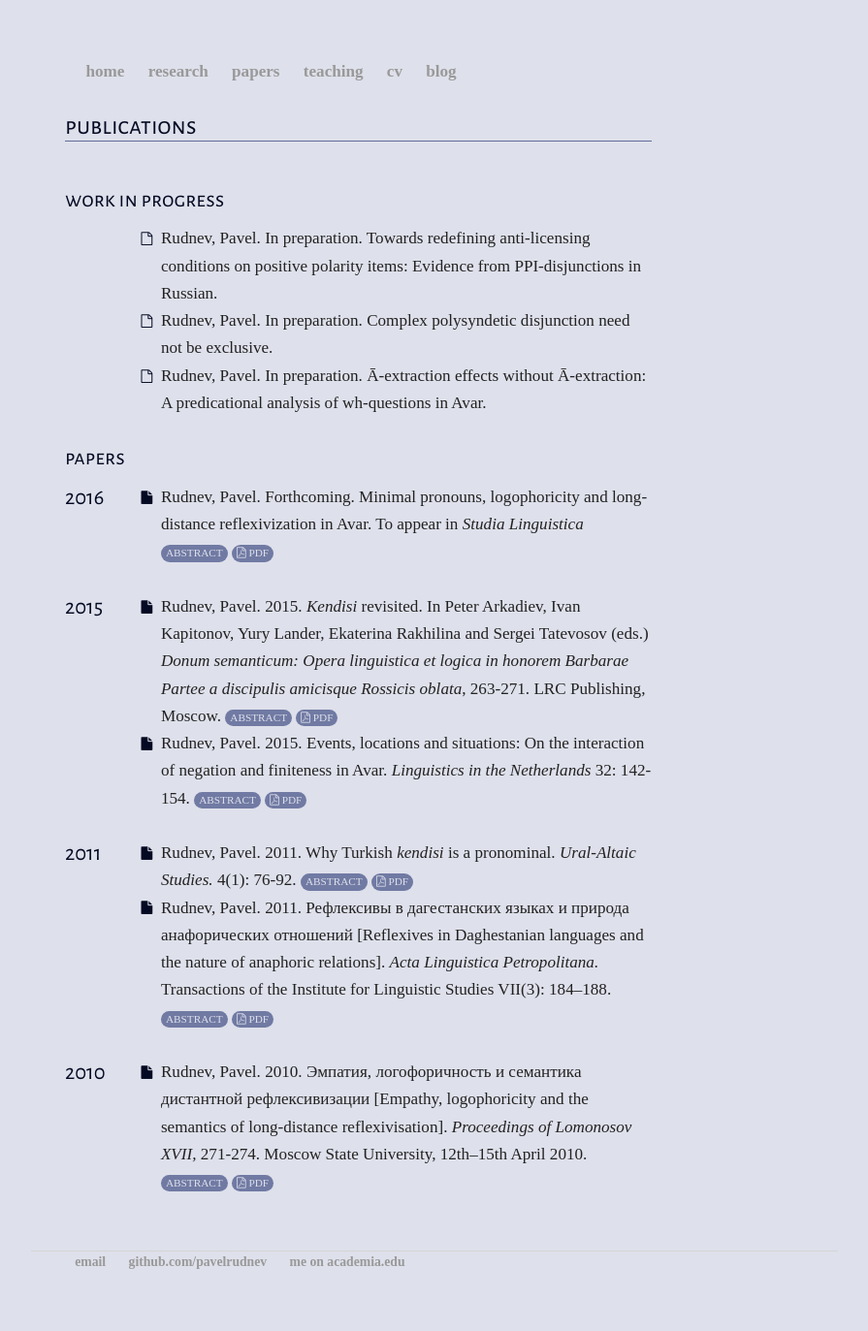
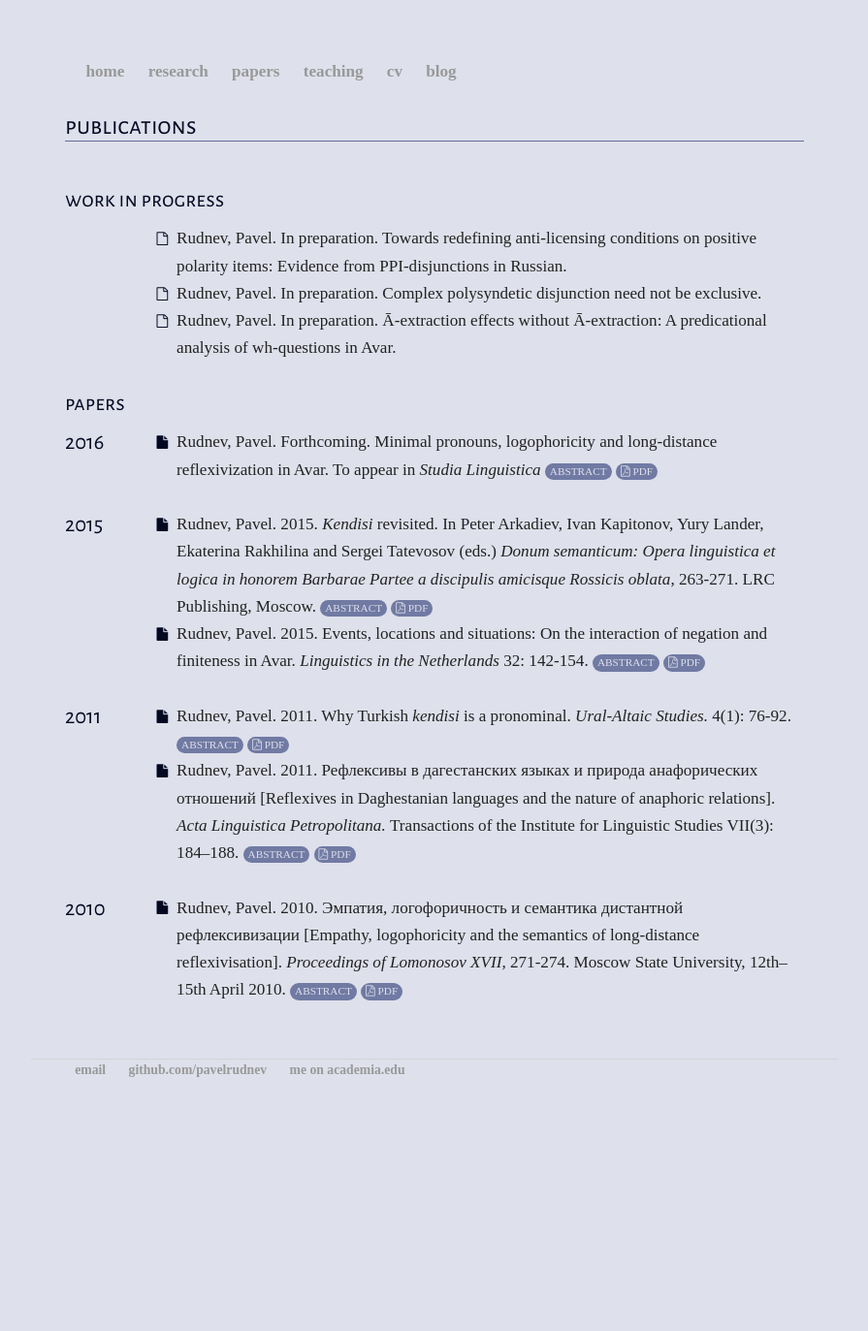
Before and after one commit to mishaknyazev/pavelrudnev.github.io, a Jekyll site: the page built from papers/index.html, in a window 1280 px wide. Shown: the whole page at 97% size, without its empty margins (192-1087 px from the left). Built offline with Jekyll 4.4.1, drawn with Linux system fonts in a browser that asks for light colours; nearby versions of some CDN libraries; some web fonts are replaced; after the commit the page ends 1176 px from its top, so only the background shows below that.

Commit message:
Update teaching

```diff
--- a/papers/index.html
+++ b/papers/index.html
@@ -5,11 +5,11 @@ title: "Papers | Pavel Rudnev"
 
 <div class="wrapper">
 	<div class="units-row">
-		<div class="unit-80"><h2>Publications</h2>
+		<div class="unit-85"><h2>Publications</h2>
 		</div>
 	</div>
 <div class="units-row">
-<div class="unit-80">
+<div class="unit-85">
 
 			<h3> Work in progress </h3>
 		<div class="units-row">
```
